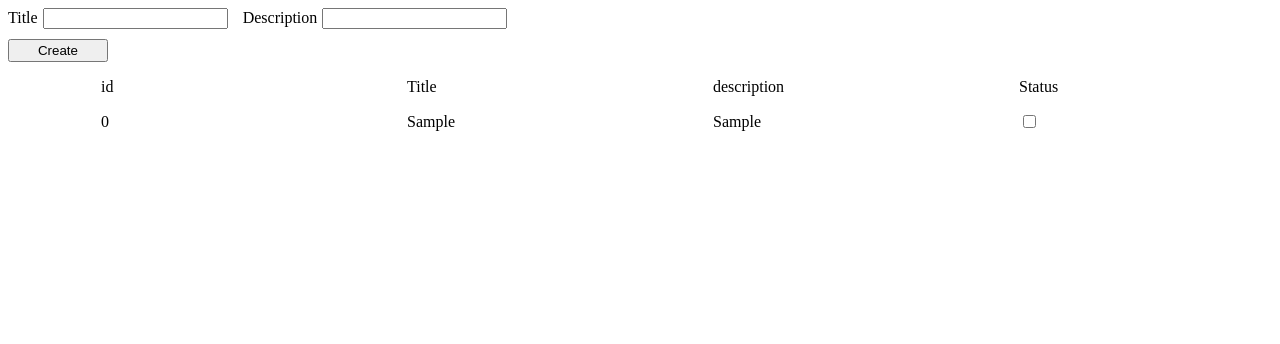
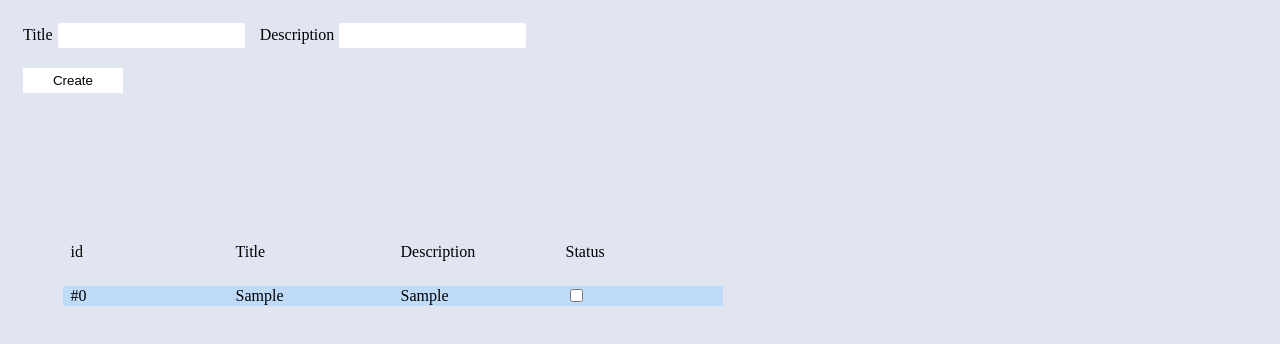
Before and after one commit to dslyvka/todo-list-ts, a React (Create React App) app: page / in a window 1280 px wide. Both pictures are taken after typing "Sample", "Sample" into the empty fields and a click on the button "Create". Shown: the top 344 px of the page. Built offline with nearby package versions, Linux system fonts and the light colour scheme.

Commit message:
styles are done

```diff
--- /dev/null
+++ b/src/App.module.scss
@@ -0,0 +1,9 @@
+body {
+  background-color: #e1e5f2;
+  padding: 15px;
+}
+
+// .app {
+//   width: 100%;
+//   height: 100%;
+// }
--- a/src/App.tsx
+++ b/src/App.tsx
@@ -1,12 +1,14 @@
-import CreateTodo from "./components/CreateTodo/CreateTodo";
-import TodoList from "./components/TodoList/TodoList";
+import styles from './App.module.scss';
+
+import CreateTodo from './components/CreateTodo/CreateTodo';
+import TodoList from './components/TodoList/TodoList';
 
 function App() {
   return (
-    <>
+    <div className={styles.app}>
       <CreateTodo />
       <TodoList />
-    </>
+    </div>
   );
 }
 
--- a/src/components/CreateTodo/CreateTodo.module.scss
+++ b/src/components/CreateTodo/CreateTodo.module.scss
@@ -1,6 +1,5 @@
-.btn {
-  width: 100px;
-  padding: 2px 15px;
+.form {
+  margin-bottom: 150px;
 }
 
 .container {
@@ -12,12 +11,26 @@
     margin-right: 15px;
   }
 
-
-  //   &__Description {
-
-  //   }
+  margin-bottom: 20px;
 }
 
 .label {
   margin-right: 5px;
 }
+
+.input {
+  padding: 5px;
+
+  border: none;
+  border-radius: 2px;
+}
+
+.btn {
+  width: 100px;
+  height: 25px;
+  padding: 2px 15px;
+
+  background-color: #fff;
+
+  border: none;
+}
--- a/src/components/CreateTodo/CreateTodo.tsx
+++ b/src/components/CreateTodo/CreateTodo.tsx
@@ -29,7 +29,7 @@ const CreateTodo = observer(() => {
   };
 
   return (
-    <form action="">
+    <form className={styles.form}>
       <div className={styles.container}>
         <TodoInput
           containerClass={styles.container__title}
--- a/src/components/CreateTodo/TodoInput.tsx
+++ b/src/components/CreateTodo/TodoInput.tsx
@@ -1,3 +1,5 @@
+import styles from './CreateTodo.module.scss';
+
 interface ITodoInput {
   containerClass?: string;
 
@@ -9,7 +11,7 @@ interface ITodoInput {
 }
 
 export default function TodoInput(props: ITodoInput) {
-  const { containerClass = "", labelClass, labelText, value, setValue } = props;
+  const { containerClass = '', labelClass, labelText, value, setValue } = props;
 
   const handleChange = (e: React.ChangeEvent<HTMLInputElement>) => {
     setValue(e.currentTarget.value);
@@ -22,6 +24,7 @@ export default function TodoInput(props: ITodoInput) {
         {labelText}
       </label>
       <input
+        className={styles.input}
         type="text"
         name={labelText}
         value={value}
--- a/src/components/Modal/Modal.module.scss
+++ b/src/components/Modal/Modal.module.scss
@@ -1,7 +1,7 @@
 .modal {
   position: absolute;
 
-  background-color: rgb(0, 0, 0, 0.5);
+  background-color: rgb(31, 122, 140, 0.5);
 
   display: flex;
   align-items: center;
@@ -14,9 +14,42 @@
   left: 0;
 
   &__content {
+    padding: 15px;
     width: 500px;
     height: 250px;
 
-    background-color: #fff;
+    background-color: #e1e5f2;
   }
 }
+
+.title {
+  text-align: center;
+}
+
+.s {
+  margin-bottom: 50px;
+}
+
+.d, .s{
+  color: grey
+}
+
+.status {
+  color: black;
+}
+
+.btn {
+  width: 100px;
+  height: 25px;
+  padding: 2px 15px;
+
+  background-color: #fff;
+
+  border: none;
+
+  &__container {
+    display: flex;
+    align-items: center;
+    justify-content: flex-end;
+  }
+}
--- a/src/components/Modal/Modal.tsx
+++ b/src/components/Modal/Modal.tsx
@@ -1,4 +1,4 @@
-import style from './Modal.module.scss';
+import styles from './Modal.module.scss';
 
 import items from '../../store/Todos';
 
@@ -6,9 +6,6 @@ interface IModal {
   isOpen: boolean;
   onClose: () => void;
 
-//   title?: string;
-//   description?: string;
-//   status?: boolean;
   id: string;
 }
 
@@ -19,16 +16,19 @@ const Modal = (props: IModal) => {
   if (!isOpen) return <></>;
 
   return (
-    <div className={style.modal}>
-      <div className={style.modal__content} onClick={e => e.stopPropagation()}>
-        <h2>{todo.title}</h2>
-        <p>Description:</p>
+    <div className={styles.modal} onClick={onClose}>
+      <div className={styles.modal__content} onClick={e => e.stopPropagation()}>
+        <h2 className={styles.title}>{todo.title}</h2>
+        <p className={styles.d}>Description:</p>
         <p>{todo.description}</p>
-        <p>
-          Status: <span>{todo.status ? 'done' : 'not ready'}</span>
+        <p className={styles.s}>
+          Status:{' '}
+          <span className={styles.status}>
+            {todo.status ? 'done' : 'not ready'}
+          </span>
         </p>
-        <div>
-          <button type="button" onClick={onClose}>
+        <div className={styles.btn__container}>
+          <button className={styles.btn} type="button" onClick={onClose}>
             Close
           </button>
         </div>
--- a/src/components/TodoList/TodoList.module.scss
+++ b/src/components/TodoList/TodoList.module.scss
@@ -1,3 +1,7 @@
+.div__container {
+  width: 700px;
+}
+
 .header {
   list-style-type: none;
 
@@ -7,20 +11,33 @@
 
   &__item {
     // margin-right: 25px;
-    width: 200px;
+    width: 150px;
   }
+
+  margin-bottom: 25px;
 }
 
 .todoList {
     list-style-type: none;
+  //  padding-left: 0;
 }
 
 .container {
   display: flex;
   align-items: center;
   justify-content: space-around;
+
+  background-color: #bfdbf7;
+
+  margin-bottom: 10px;
 }
 
 .span {
-    width: 200px;
+    width: 150px;
+
+    // &__input {
+    //   display: flex;
+    //   justify-content: center;
+    //   align-items: center;
+    // }
 }
--- a/src/components/TodoList/TodoList.tsx
+++ b/src/components/TodoList/TodoList.tsx
@@ -1,20 +1,20 @@
-import Todos from "./Todos";
-import styles from "./TodoList.module.scss";
+import Todos from './Todos';
+import styles from './TodoList.module.scss';
 
-import { observer } from "mobx-react-lite";
-import items from "../../store/Todos";
+import { observer } from 'mobx-react-lite';
+import items from '../../store/Todos';
 
 const TodoList = observer(() =>
   items.todos.length ? (
-    <>
+    <div className={styles.div__container}>
       <ul className={styles.header}>
         <li className={styles.header__item}>id</li>
         <li className={styles.header__item}>Title</li>
-        <li className={styles.header__item}>description</li>
+        <li className={styles.header__item}>Description</li>
         <li className={styles.header__item}>Status</li>
       </ul>
       <Todos />
-    </>
+    </div>
   ) : (
     <p>No todos yet</p>
   )
--- a/src/components/TodoList/Todos.tsx
+++ b/src/components/TodoList/Todos.tsx
@@ -35,10 +35,10 @@ const Todos = observer(() => {
         {items.todos.map((item, index) => (
           <li key={item.id} onClick={e => onTodoClick(e, item.id)}>
             <p className={styles.container}>
-              <span className={styles.span}>{index}</span>
+              <span className={styles.span}>#{index}</span>
               <span className={styles.span}>{item.title}</span>
               <span className={styles.span}>{item.description}</span>
-              <span className={styles.span}>
+              <span className={styles.span }>
                 <input
                   type="checkbox"
                   onClick={e => {
```
